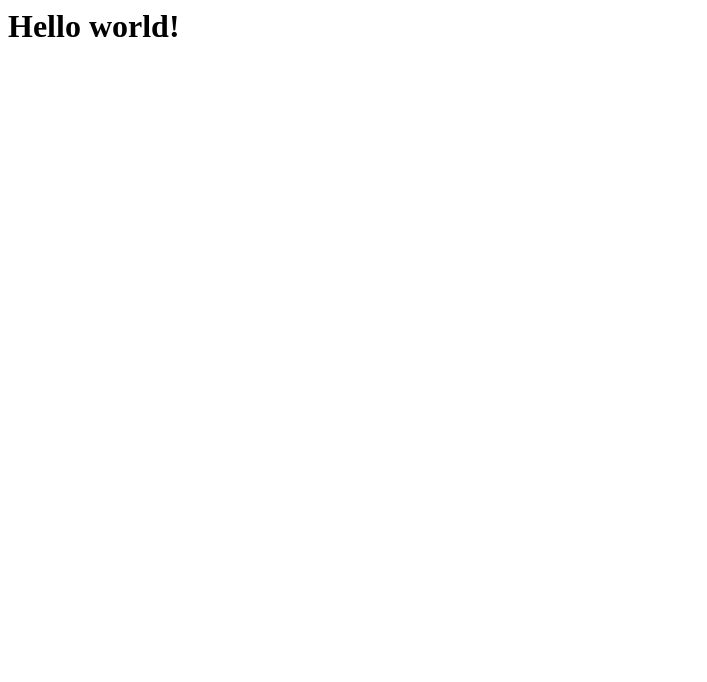
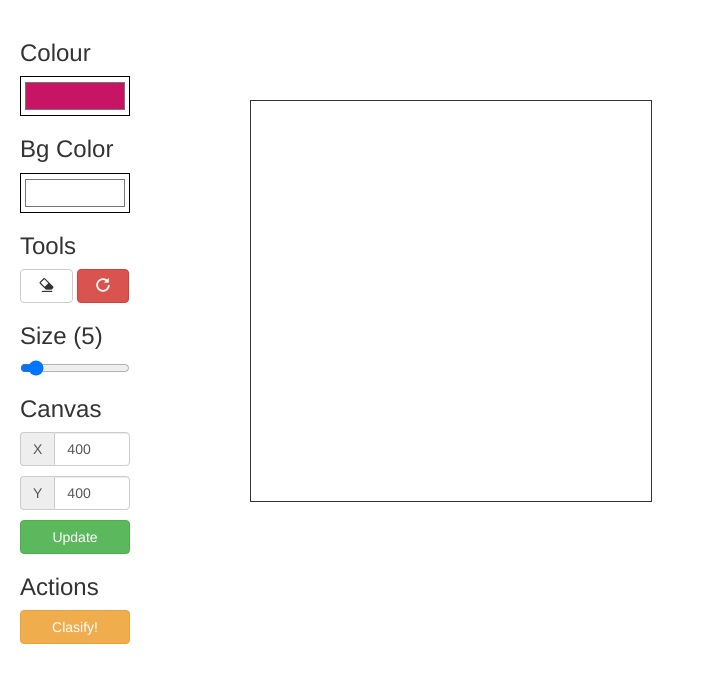
Before and after one commit to tonesija/digit-clasifier, a website: page static/index.html in a window 1280 px wide. Shown: the whole page, without its empty margins (0-707 px from the left). Drawn offline with nearby package versions, Linux system fonts and the light colour scheme.

Commit message:
frontend ui and canvas

```diff
--- /dev/null
+++ b/static/drawing.js
@@ -0,0 +1,121 @@
+// SETTING ALL VARIABLES
+
+var isMouseDown=false;
+var canvas = document.createElement('canvas');
+var body = document.getElementsByTagName("body")[0];
+var ctx = canvas.getContext('2d');
+var linesArray = [];
+currentSize = 5;
+var currentColor = "rgb(200,20,100)";
+var currentBg = "white";
+
+// INITIAL LAUNCH
+
+createCanvas();
+
+// BUTTON EVENT HANDLERS
+
+document.getElementById('canvasUpdate').addEventListener('click', function() {
+  createCanvas();
+  redraw();
+});
+document.getElementById('colorpicker').addEventListener('change', function() {
+  currentColor = this.value;
+});
+document.getElementById('bgcolorpicker').addEventListener('change', function() {
+  ctx.fillStyle = this.value;
+  ctx.fillRect(0, 0, canvas.width, canvas.height);
+  redraw();
+  currentBg = ctx.fillStyle;
+});
+document.getElementById('controlSize').addEventListener('change', function() {
+  currentSize = this.value;
+  document.getElementById("showSize").innerHTML = this.value;
+});
+
+document.getElementById('eraser').addEventListener('click', eraser);
+document.getElementById('clear').addEventListener('click', createCanvas);
+
+// REDRAW
+
+function redraw() {
+    for (var i = 1; i < linesArray.length; i++) {
+      ctx.beginPath();
+      ctx.moveTo(linesArray[i-1].x, linesArray[i-1].y);
+      ctx.lineWidth  = linesArray[i].size;
+      ctx.lineCap = "round";
+      ctx.strokeStyle = linesArray[i].color;
+      ctx.lineTo(linesArray[i].x, linesArray[i].y);
+      ctx.stroke();
+    }
+}
+
+// DRAWING EVENT HANDLERS
+
+canvas.addEventListener('mousedown', function() {mousedown(canvas, event);});
+canvas.addEventListener('mousemove',function() {mousemove(canvas, event);});
+canvas.addEventListener('mouseup',mouseup);
+
+// CREATE CANVAS
+
+function createCanvas() {
+  canvas.id = "canvas";
+  canvas.width = parseInt(document.getElementById("sizeX").value);
+  canvas.height = parseInt(document.getElementById("sizeY").value);
+  canvas.style.zIndex = 8;
+  canvas.style.position = "absolute";
+  canvas.style.border = "1px solid";
+  ctx.fillStyle = currentBg;
+  ctx.fillRect(0, 0, canvas.width, canvas.height);
+  body.appendChild(canvas);
+}
+
+// ERASER HANDLING
+
+function eraser() {
+  currentSize = 50;
+  currentColor = ctx.fillStyle
+}
+
+// GET MOUSE POSITION
+
+function getMousePos(canvas, evt) {
+  var rect = canvas.getBoundingClientRect();
+  return {
+    x: evt.clientX - rect.left,
+    y: evt.clientY - rect.top
+  };
+}
+
+// ON MOUSE DOWN
+
+function mousedown(canvas, evt) {
+  var mousePos = getMousePos(canvas, evt);
+  isMouseDown=true
+  var currentPosition = getMousePos(canvas, evt);
+  ctx.moveTo(currentPosition.x, currentPosition.y)
+  ctx.beginPath();
+  ctx.lineWidth  = currentSize;
+  ctx.lineCap = "round";
+  ctx.strokeStyle = currentColor;
+
+}
+
+// ON MOUSE MOVE
+
+function mousemove(canvas, evt) {
+
+  if(isMouseDown){
+    var currentPosition = getMousePos(canvas, evt);
+    ctx.lineTo(currentPosition.x, currentPosition.y)
+    ctx.stroke();
+    store(currentPosition.x, currentPosition.y, currentSize, currentColor);
+  }
+}
+
+// ON MOUSE UP
+
+function mouseup() {
+  isMouseDown=false
+  store()
+}
--- a/static/index.html
+++ b/static/index.html
@@ -1,19 +1,62 @@
+<!DOCTYPE html>
+<html>
 <head>
-
+  <script src="https://cdn.jsdelivr.net/npm/vue/dist/vue.js"></script>
+  <title>Digit clasifier</title>
+  <link rel="stylesheet" type="text/css" href="styles.css"/>
+  <link rel="stylesheet" href="https://maxcdn.bootstrapcdn.com/bootstrap/3.4.1/css/bootstrap.min.css">
 </head>
 
 <body>
-  <h1>Hello world!</h1>
+  <div id="sidebar">
+    <div class="colorButtons">
+      <h3>Colour</h3>
+      <input type="color" id="colorpicker" value="#c81464" class="colorpicker">
+    </div>
+    <div class="colorButtons">
+      <h3>Bg Color</h3>
+      <input type="color" value="#ffffff" id="bgcolorpicker" class="colorpicker">
+    </div>
+
+    <div class="toolsButtons">
+      <h3>Tools</h3>
+      <button id="eraser" class="btn btn-default"><span class="glyphicon glyphicon-erase" aria-hidden="true"></span></button>
+      <button id="clear" class="btn btn-danger"> <span class="glyphicon glyphicon-repeat" aria-hidden="true"></span></button>
+    </div>
+
+    <div class="buttonSize">
+      <h3>Size (<span id="showSize">5</span>)</h3>
+      <input type="range" min="1" max="50" value="5" step="1" id="controlSize">
+    </div>
+
+    <div class="canvasSize">
+      <h3>Canvas</h3>
+      <div class="input-group">
+        <span class="input-group-addon">X</span>
+        <input type="number" id="sizeX" class="form-control" placeholder="sizeX" value="400" class="size">
+      </div>
+      <div class="input-group">
+        <span class="input-group-addon">Y</span>
+        <input type="number" id="sizeY" class="form-control" placeholder="sizeY" value="400" class="size">
+      </div>
+      <input type="button" class="updateSize btn btn-success" value="Update" id="canvasUpdate">
+    </div>
+    <div class="actions">
+      <h3>Actions</h3>
+      <input type="button" value="Clasify!" class="btn btn-warning" id="send">
+    </div>
+
+  </div>
+  <script src="drawing.js"></script>
 </body>
 
-<script src="https://cdn.jsdelivr.net/npm/vue/dist/vue.js"></script>
 
 <script>
   new Vue({
     el: "#app_basic",
     data: {
       message: "🐵 Hello World 🔮",
-      timestamp: `Timestamp ${new Date().toLocaleString()}`,
     },
   })
 </script>
+</html>
--- /dev/null
+++ b/static/styles.css
@@ -0,0 +1,47 @@
+.colorButtons {
+  display: block;
+  margin: 20px 0;
+}
+
+canvas {
+  cursor: crosshair;
+}
+
+div#sidebar {
+  position: absolute;
+  left: 0;
+  width: 150px;
+  padding: 20px 20px;
+  top: 0;
+}
+
+canvas#canvas {
+  left: 250px;
+  top: 100px;
+}
+
+.btn {
+  margin-bottom: 10px;
+  width: 100%;
+}
+input {
+  width: 100%;
+  margin-bottom: 10px;
+}
+
+.input-group {
+  margin-bottom: 10px;
+}
+
+.toolsButtons .btn {
+  width: 48%;
+}
+
+.sizeButtons .btn {
+  width: 48%;
+}
+
+.colorpicker {
+  background: transparent;
+  height: 40px;
+}
```
